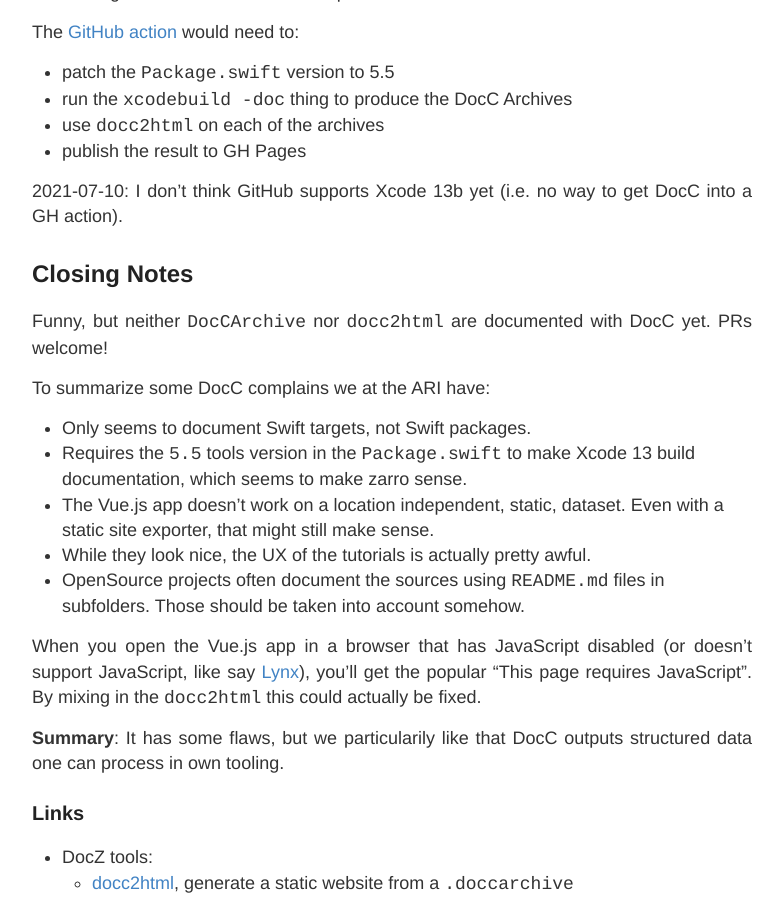
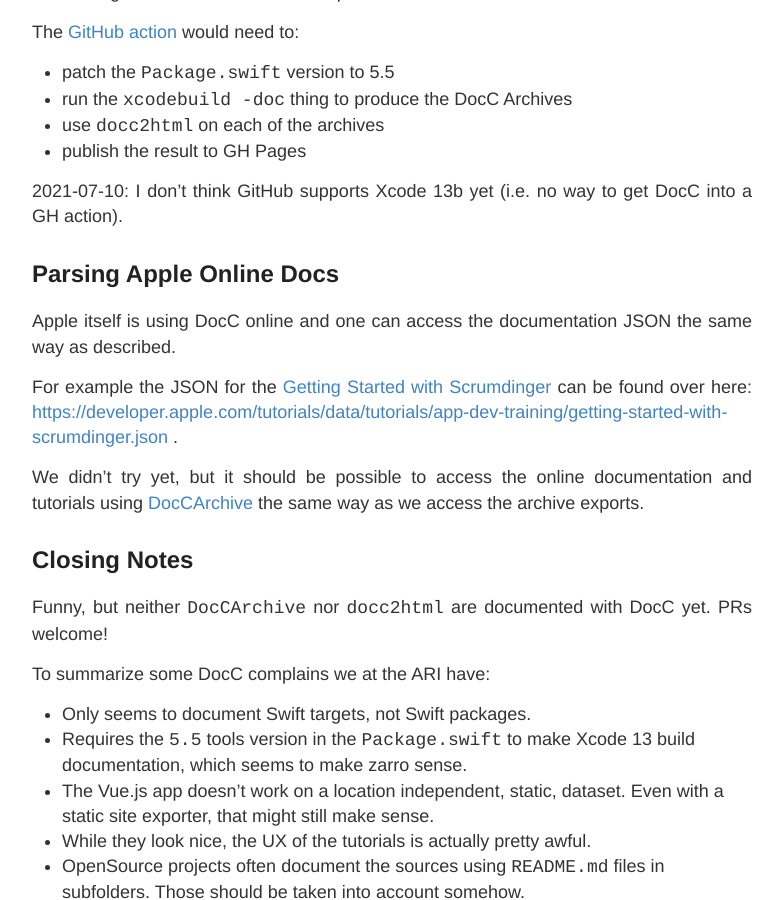
Before and after one commit to AlwaysRightInstitute/alwaysrightinstitute.github.io, a Jekyll site: the page built from _posts/2021-07-02-docz.md, in a window 1280 px wide and 900 px high, scrolled down 9056 px. Shown: the whole window, without its empty margins (248-1031 px from the left). Built offline with Jekyll 4.4.1, drawn with Linux system fonts in a browser that asks for light colours.

Commit message:
Add online note
...

```diff
--- a/_posts/2021-07-02-docz.md
+++ b/_posts/2021-07-02-docz.md
@@ -447,6 +447,23 @@
 DocC into a GH action).
 
 
+## Parsing Apple Online Docs
+
+Apple itself is using DocC online and one can access the documentation JSON
+the same way as described.
+
+For example the JSON for the
+[Getting Started with Scrumdinger](https://developer.apple.com/tutorials/app-dev-training/getting-started-with-scrumdinger)
+can be found over here:
+[https://developer.apple.com/tutorials/data/tutorials/app-dev-training/getting-started-with-scrumdinger.json
+](https://developer.apple.com/tutorials/data/tutorials/app-dev-training/getting-started-with-scrumdinger.json
+).
+
+We didn't try yet, but it should be possible to access the online documentation
+and tutorials using [DocCArchive](https://github.com/DoccZz/DocCArchive)
+the same way as we access the archive exports.
+
+
 ## Closing Notes
 
 Funny, but neither `DocCArchive` nor `docc2html` are documented
```
